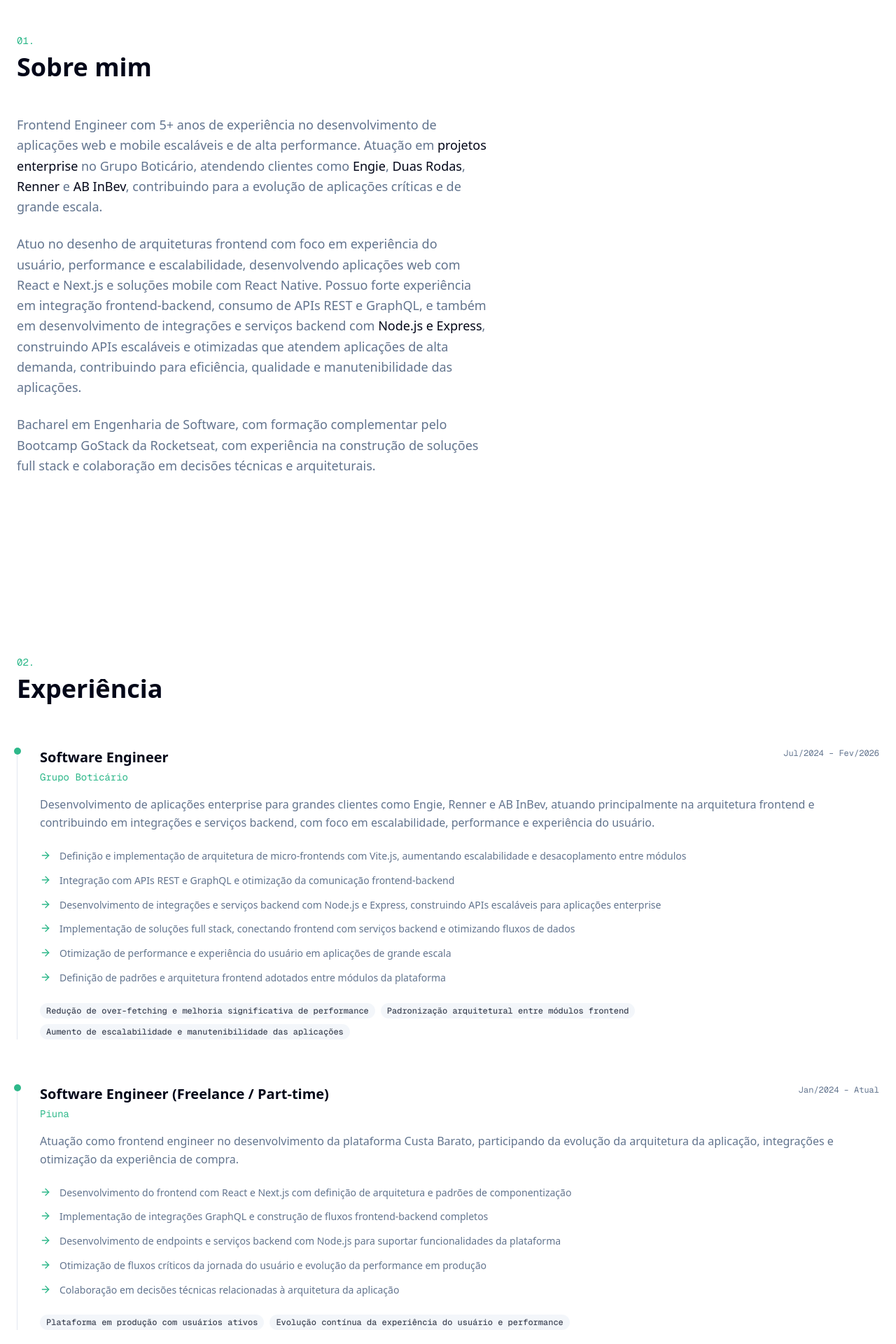
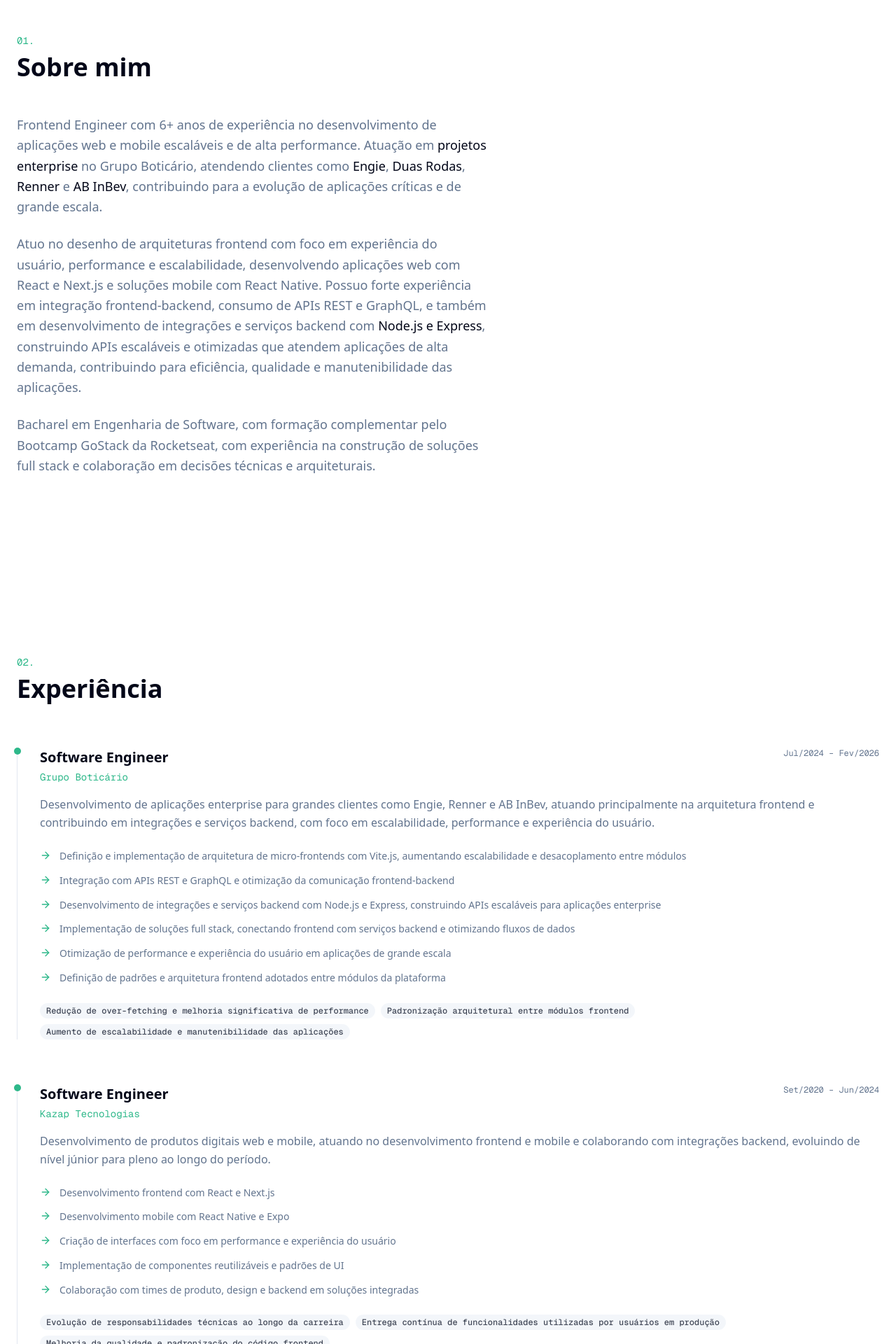
Before and after one commit to Rodrigo-Barrettoo/dev-rbarreto, a Next.js app: page / in a window 1280 px wide. Shown: the part 880-2800 px from the top of the page at 70% size. Built offline with nearby package versions, Linux system fonts and the light colour scheme.

Commit message:
feat: update experience section, modify hero component enterprises, and enhance tech stack categories

```diff
--- a/src/components/experience/index.tsx
+++ b/src/components/experience/index.tsx
@@ -26,25 +26,6 @@
       "Redução de over-fetching e melhoria significativa de performance",
       "Padronização arquitetural entre módulos frontend",
       "Aumento de escalabilidade e manutenibilidade das aplicações",
-    ],
-  },
-
-  {
-    company: "Piuna",
-    role: "Software Engineer (Freelance / Part-time)",
-    period: "Jan/2024 – Atual",
-    description:
-      "Atuação como frontend engineer no desenvolvimento da plataforma Custa Barato, participando da evolução da arquitetura da aplicação, integrações e otimização da experiência de compra.",
-    highlights: [
-      "Desenvolvimento do frontend com React e Next.js com definição de arquitetura e padrões de componentização",
-      "Implementação de integrações GraphQL e construção de fluxos frontend-backend completos",
-      "Desenvolvimento de endpoints e serviços backend com Node.js para suportar funcionalidades da plataforma",
-      "Otimização de fluxos críticos da jornada do usuário e evolução da performance em produção",
-      "Colaboração em decisões técnicas relacionadas à arquitetura da aplicação",
-    ],
-    results: [
-      "Plataforma em produção com usuários ativos",
-      "Evolução contínua da experiência do usuário e performance",
     ],
   },
 
--- a/src/components/hero/index.tsx
+++ b/src/components/hero/index.tsx
@@ -6,7 +6,7 @@
 import { Button } from "../ui/button";
 
 export function Hero() {
-  const enterprises = ["Grupo Boticário", "Piuna", "Kazap Tecnologia"];
+  const enterprises = ["Grupo Boticário", "Kazap Tecnologia", "LabSoft Unifae"];
 
   return (
     <section className="min-h-screen flex items-center relative overflow-hidden pt-24 lg:pt-0">
--- a/src/components/tech-stack/index.tsx
+++ b/src/components/tech-stack/index.tsx
@@ -31,6 +31,27 @@
       "Component Architecture",
     ],
   },
+  {
+    title: "Testes",
+    techs: [
+      "Jest",
+      "React Testing Library",
+      "Vitest",
+      "Cypress",
+      "E2E Testing",
+      "Unit Testing",
+    ],
+  },
+  {
+    title: "Segurança",
+    techs: [
+      "OWASP Best Practices",
+      "JWT & OAuth",
+      "HTTPS / TLS",
+      "XSS & CSRF Prevention",
+      "Secure Headers",
+    ],
+  },
 ];
 
 export function TechStack() {
@@ -49,7 +70,7 @@
           </h2>
         </motion.div>
 
-        <div className="grid grid-cols-1 md:grid-cols-2 lg:grid-cols-4 gap-8">
+        <div className="grid grid-cols-1 md:grid-cols-2 lg:grid-cols-3 gap-8">
           {categories.map((cat, i) => (
             <motion.div
               key={cat.title}
--- a/src/utils/experience-years.ts
+++ b/src/utils/experience-years.ts
@@ -1 +1 @@
-export const experienceYears = new Date().getFullYear() - 2020 - 1;
+export const experienceYears = new Date().getFullYear() - 2020;
```
